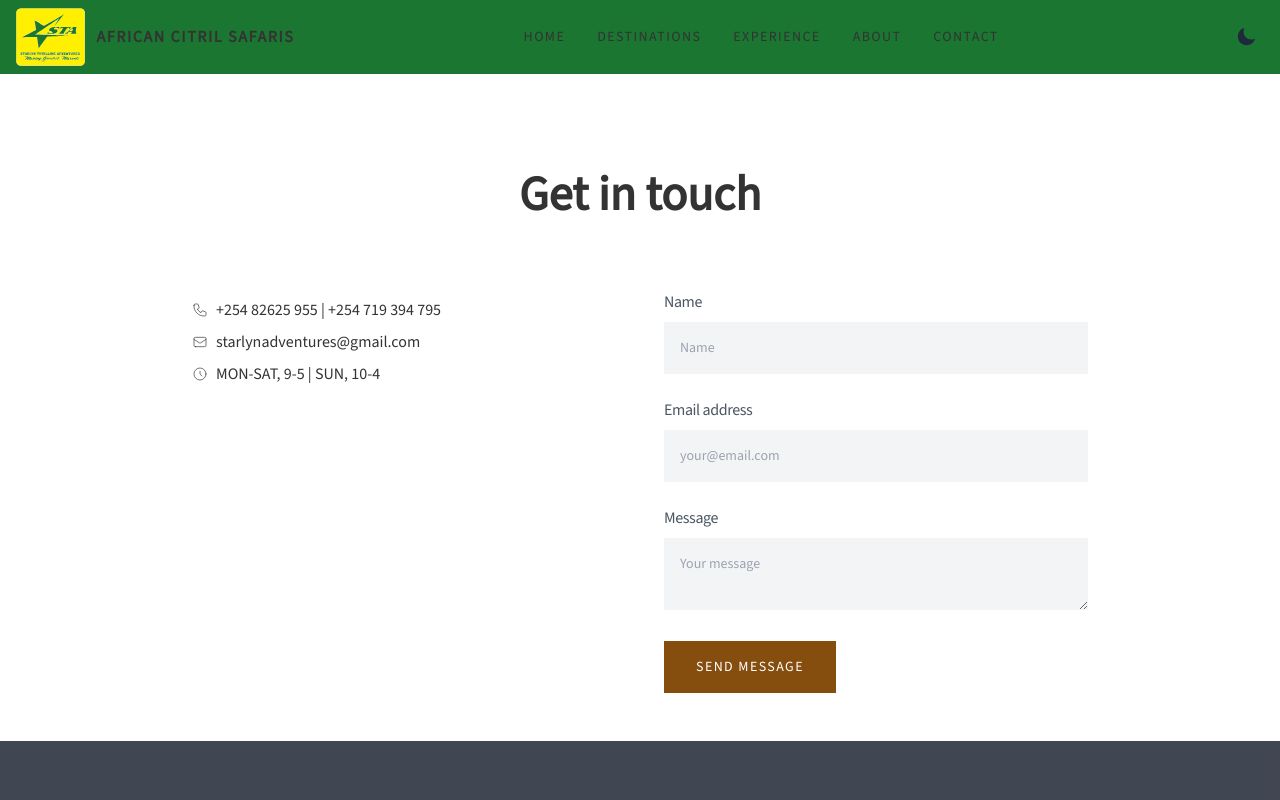
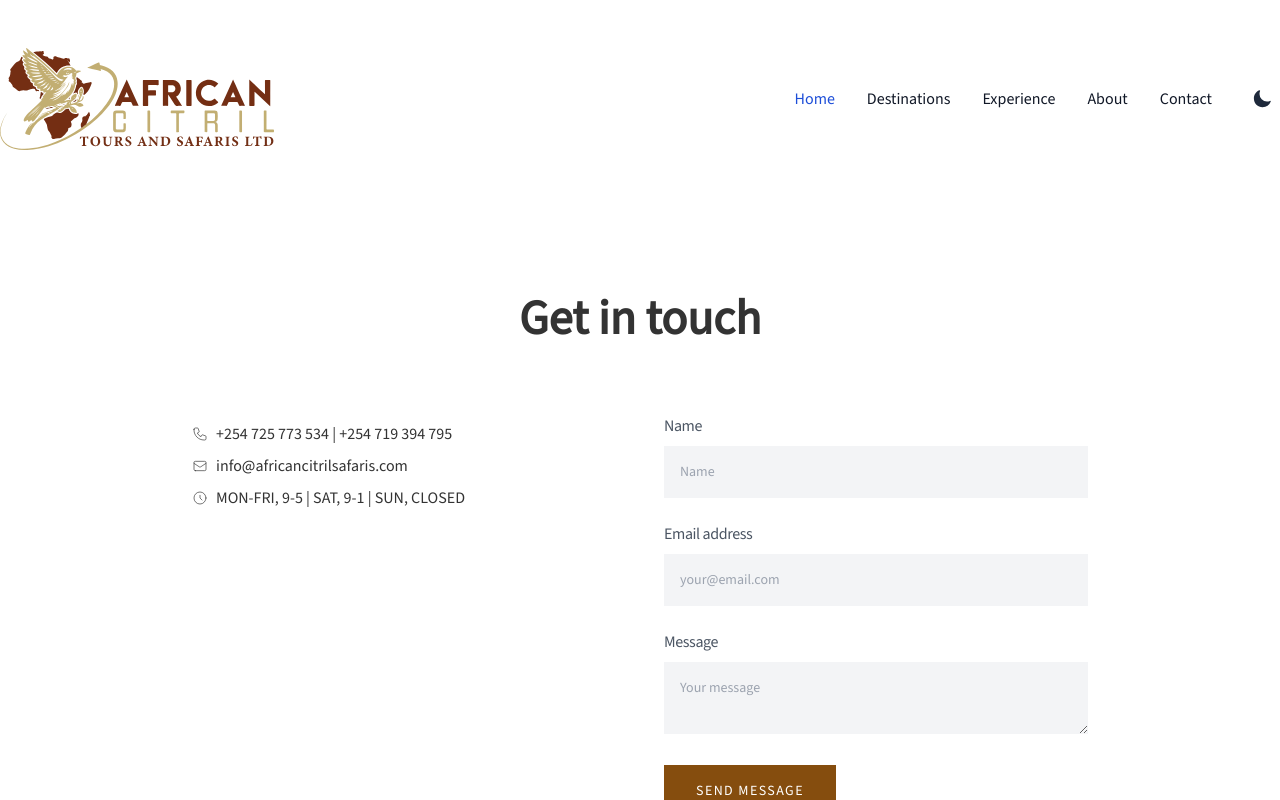
Before and after one commit to otienog1/acs, a Next.js app: page /contact in a window 1280 px wide. Shown: the top 800 px of the page. Built offline with nearby package versions, Linux system fonts and the light colour scheme.

Commit message:
navbar mods

```diff
--- a/app/contact/page.tsx
+++ b/app/contact/page.tsx
@@ -15,20 +15,20 @@
                             <svg className="w-4 h-4 mr-2" fill="none" stroke="currentColor" viewBox="0 0 24 24" xmlns="http://www.w3.org/2000/svg">
                                 <path strokeLinecap="round" strokeLinejoin="round" strokeWidth="1" d="M3 5a2 2 0 012-2h3.28a1 1 0 01.948.684l1.498 4.493a1 1 0 01-.502 1.21l-2.257 1.13a11.042 11.042 0 005.516 5.516l1.13-2.257a1 1 0 011.21-.502l4.493 1.498a1 1 0 01.684.949V19a2 2 0 01-2 2h-1C9.716 21 3 14.284 3 6V5z"></path>
                             </svg>
-                            <a href="tel:01632 960192">+254 82625 955</a>
+                            <a href="tel:+254725773534">+254 725 773 534</a>
                             &nbsp;|&nbsp;
                             <a href="tel:01632 960192">+254 719 394 795</a>
                         </div>
-                        <a href="mailto:2321 Wildwood Street, OH, 44503" className="flex items-center my-2">
+                        <a href="mailto:info@africancitrilsafaris.com" className="flex items-center my-2">
                             <svg className="w-4 h-4 mr-2" fill="none" stroke="currentColor" viewBox="0 0 24 24" xmlns="http://www.w3.org/2000/svg">
                                 <path strokeLinecap="round" strokeLinejoin="round" strokeWidth="1" d="M3 8l7.89 5.26a2 2 0 002.22 0L21 8M5 19h14a2 2 0 002-2V7a2 2 0 00-2-2H5a2 2 0 00-2 2v10a2 2 0 002 2z"></path>
                             </svg>
-                            starlynadventures@gmail.com
+                            info@africancitrilsafaris.com
                         </a>
                         <div className="flex items-center my-2">
                             <svg className="w-4 h-4 mr-2" fill="none" stroke="currentColor" viewBox="0 0 24 24" xmlns="http://www.w3.org/2000/svg">
                                 <path strokeLinecap="round" strokeLinejoin="round" strokeWidth="1" d="M12 8v4l3 3m6-3a9 9 0 11-18 0 9 9 0 0118 0z"></path>
-                            </svg> MON-SAT, 9-5 | SUN, 10-4
+                            </svg> MON-FRI, 9-5 | SAT, 9-1 | SUN, CLOSED
                         </div>
                         {/* <a href="https://www.google.com/maps/place/2321 Wildwood Street, OH, 44503" target="_blank" className="flex items-center my-2">
                             <svg className="w-4 h-4 mr-2" fill="none" stroke="currentColor" viewBox="0 0 24 24" xmlns="http://www.w3.org/2000/svg">
--- a/app/layout.tsx
+++ b/app/layout.tsx
@@ -12,7 +12,7 @@
 })
 
 export const metadata = {
-    title: 'Starlyn Thrilling Adventures',
+    title: 'African Citril Safaris',
     description: 'Destination Management Company',
 }
 
--- a/components/Navbar.tsx
+++ b/components/Navbar.tsx
@@ -10,53 +10,48 @@
     const [open, setOpen] = useState(false)
 
     return (
-        <nav className="navbar flex items-center justify-center bg-primary-light dark:bg-primary-dark">
-            <div className="max-w-screen-xl w-full flex flex-wrap items-center justify-between mx-auto px-4 py-2">
-                <Link href={'/'} className="flex items-center">
+        <nav className="bg-white border-gray-200 dark:bg-gray-900">
+            <div className="max-w-screen-xl flex flex-wrap items-center justify-between mx-auto py-12">
+                <Link href={'/'} className="flex items-center space-x-3 rtl:space-x-reverse">
                     <Image
                         src={Logo}
-                        width={137 / 2}
-                        height={115 / 2}
+                        width={137 * 2}
+                        height={115 * 2}
                         alt="Starlyn Thrilling Adventures"
                         className="mr-3"
                     />
-                    <span className="text-text-light dark:text-text-dark uppercase font-bold tracking-widest">
-                        African Citril Safaris
-                    </span>
                 </Link>
 
-                <div className="flex items-center md:order-2">
-                    <ThemeSwitcher />
                 <button
                     data-collapse-toggle="navbar-default"
                     type="button"
-                        className="inline-flex items-center p-2 ml-3 text-sm text-gray-500 rounded-lg md:hidden hover:bg-gray-100 focus:outline-none focus:ring-2 focus:ring-gray-200 dark:text-gray-400 dark:hover:bg-gray-700 dark:focus:ring-gray-600"
-                        aria-controls="navbar-default"
-                        aria-expanded="false"
+                    className="inline-flex items-center p-2 w-10 h-10 justify-center text-sm text-gray-500 rounded-lg md:hidden hover:bg-gray-100 focus:outline-none focus:ring-2 focus:ring-gray-200 dark:text-gray-400 dark:hover:bg-gray-700 dark:focus:ring-gray-600"
                     onClick={() => setOpen(!open)}
                 >
                     <span className="sr-only">Open main menu</span>
-                        <svg className="w-8 h-8" aria-hidden="true" fill="currentColor" viewBox="0 0 20 20" xmlns="http://www.w3.org/2000/svg"><path fillRule="evenodd" d="M3 5a1 1 0 011-1h12a1 1 0 110 2H4a1 1 0 01-1-1zM3 10a1 1 0 011-1h12a1 1 0 110 2H4a1 1 0 01-1-1zM3 15a1 1 0 011-1h12a1 1 0 110 2H4a1 1 0 01-1-1z" clipRule="evenodd"></path></svg>
+                    <svg className="w-5 h-5" xmlns="http://www.w3.org/2000/svg" fill="none" viewBox="0 0 17 14">
+                        <path stroke="currentColor" strokeLinecap="round" strokeLinejoin="round" strokeWidth="2" d="M1 1h15M1 7h15M1 13h15" />
+                    </svg>
                 </button>
-                </div>
 
-                <div className={`${open ? 'block' : "hidden"} w-full md:block md:w-auto md:order-1`}>
-                    <div className="font-medium flex flex-col uppercase tracking-widest p-4 md:p-0 mt-4 text-sm md:flex-row md:space-x-8 md:mt-0">
+                <div className={`${open ? 'block' : "hidden"} w-full md:block md:w-auto`}>
+                    <div className="font-medium flex flex-col items-center p-4 md:p-0 mt-4 border border-gray-100 rounded-lg bg-gray-50 md:flex-row md:space-x-8 rtl:space-x-reverse md:mt-0 md:border-0 md:bg-white dark:bg-gray-800 md:dark:bg-gray-900 dark:border-gray-700">
                         <Link href={'/'} onClick={() => setOpen(false)}>
-                            <span className="block py-2 pl-3 pr-4 text-text-light dark:text-text-dark rounded hover:text-secondary-light dark:hover:text-secondary-dark md:hover:bg-transparent md:border-0 md:p-0">Home</span>
+                            <span className="block py-2 px-3 text-white bg-blue-700 rounded md:bg-transparent md:text-blue-700 md:p-0 dark:text-white md:dark:text-blue-500">Home</span>
                         </Link>
                         <Link href={'/destinations'} onClick={() => setOpen(false)}>
-                            <span className="block py-2 pl-3 pr-4 text-text-light dark:text-text-dark rounded hover:text-secondary-light dark:hover:text-secondary-dark md:hover:bg-transparent md:border-0 md:p-0">Destinations</span>
+                            <span className="block py-2 px-3 text-gray-900 rounded hover:bg-gray-100 md:hover:bg-transparent md:border-0 md:hover:text-blue-700 md:p-0 dark:text-white md:dark:hover:text-blue-500 dark:hover:bg-gray-700 dark:hover:text-white md:dark:hover:bg-transparent">Destinations</span>
                         </Link>
                         <Link href={'/experience'} onClick={() => setOpen(false)}>
-                            <span className="block py-2 pl-3 pr-4 text-text-light dark:text-text-dark rounded hover:text-secondary-light dark:hover:text-secondary-dark md:hover:bg-transparent md:border-0 md:p-0">Experience</span>
+                            <span className="block py-2 px-3 text-gray-900 rounded hover:bg-gray-100 md:hover:bg-transparent md:border-0 md:hover:text-blue-700 md:p-0 dark:text-white md:dark:hover:text-blue-500 dark:hover:bg-gray-700 dark:hover:text-white md:dark:hover:bg-transparent">Experience</span>
                         </Link>
                         <Link href={'/about'} onClick={() => setOpen(false)}>
-                            <span className="block py-2 pl-3 pr-4 text-text-light dark:text-text-dark rounded hover:text-secondary-light dark:hover:text-secondary-dark md:hover:bg-transparent md:border-0 md:p-0">About</span>
+                            <span className="block py-2 px-3 text-gray-900 rounded hover:bg-gray-100 md:hover:bg-transparent md:border-0 md:hover:text-blue-700 md:p-0 dark:text-white md:dark:hover:text-blue-500 dark:hover:bg-gray-700 dark:hover:text-white md:dark:hover:bg-transparent">About</span>
                         </Link>
                         <Link href={'/contact'} onClick={() => setOpen(false)}>
-                            <span className="block py-2 pl-3 pr-4 text-text-light dark:text-text-dark rounded hover:text-secondary-light dark:hover:text-secondary-dark md:hover:bg-transparent md:border-0 md:p-0">Contact</span>
+                            <span className="block py-2 px-3 text-gray-900 rounded hover:bg-gray-100 md:hover:bg-transparent md:border-0 md:hover:text-blue-700 md:p-0 dark:text-white md:dark:hover:text-blue-500 dark:hover:bg-gray-700 dark:hover:text-white md:dark:hover:bg-transparent">Contact</span>
                         </Link>
+                        <ThemeSwitcher />
                     </div>
                 </div>
             </div>
```
Also changed, not shown: public/_Logo.svg. Lines whose indentation alone changed are shown as unchanged.
